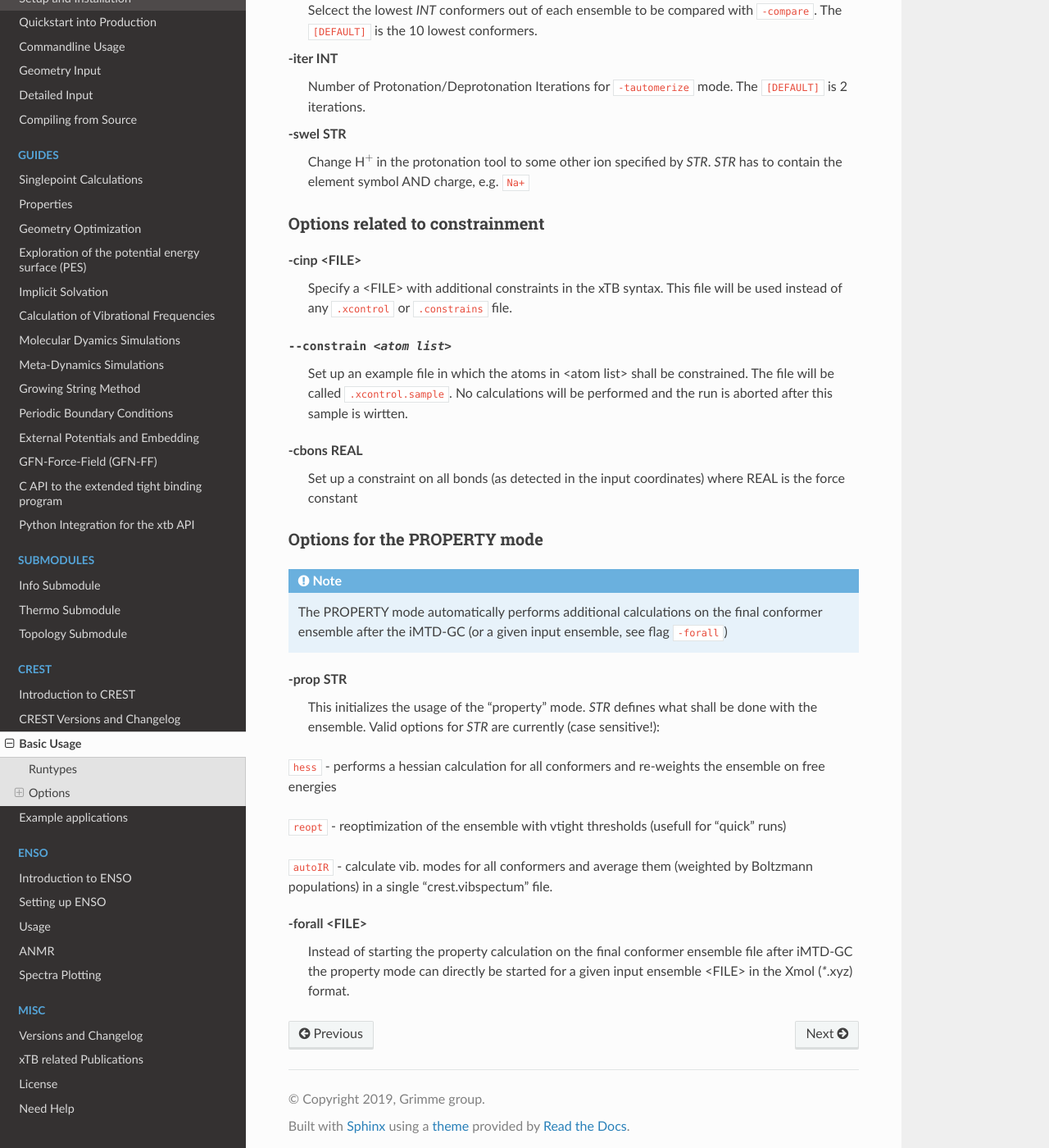
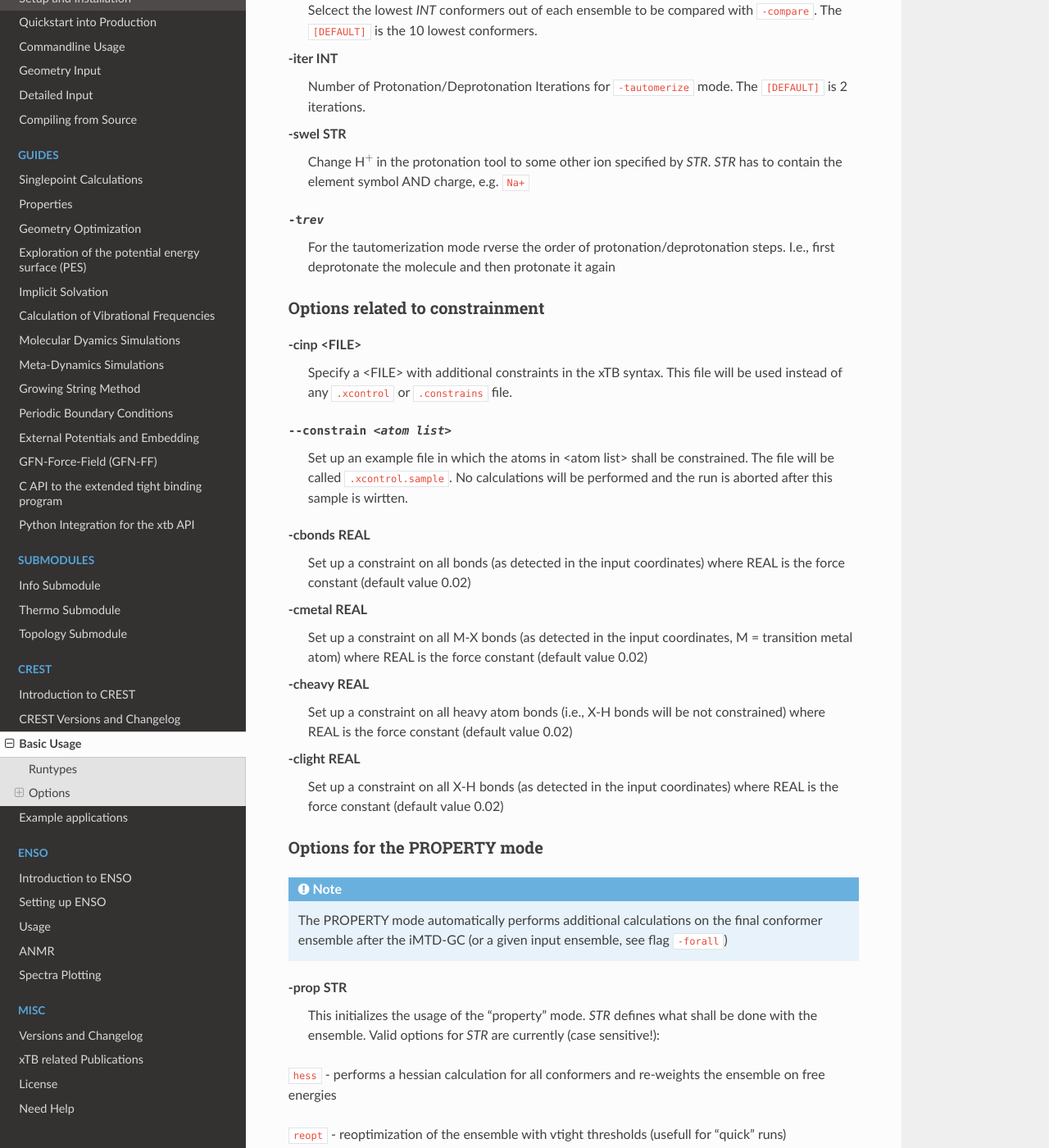
Before and after one commit to grimme-lab/xtb_docs, a Sphinx documentation site: the page built from source/crestcmd.rst, in a window 1280 px wide and 1400 px high, scrolled down 7244 px. Shown: the whole window at 82% size. Built offline with Sphinx 7.4.7 and the Read the Docs theme 2.0.0, drawn with Linux system fonts in a browser that asks for light colours.

Commit message:
Update crestcmd.rst

```diff
--- a/source/crestcmd.rst
+++ b/source/crestcmd.rst
@@ -323,6 +323,10 @@
      Change H\ :math:`^+` in the protonation tool to some other ion specified by *STR*.
      *STR* has to contain the element symbol AND charge, e.g. ``Na+``
 
+-trev
+ For the tautomerization mode rverse the order of protonation/deprotonation steps.
+ I.e., first deprotonate the molecule and then protonate it again
+
 
 Options related to constrainment
 --------------------------------
@@ -335,9 +339,21 @@
     The file will be called ``.xcontrol.sample``. No calculations will be performed
     and the run is aborted after this sample is wirtten.
 
--cbons REAL
+-cbonds REAL
     Set up a constraint on all bonds (as detected in the input coordinates)
-    where REAL is the force constant
+    where REAL is the force constant (default value 0.02)
+
+-cmetal REAL
+    Set up a constraint on all M-X bonds (as detected in the input coordinates, M = transition metal atom)
+    where REAL is the force constant (default value 0.02)
+
+-cheavy REAL
+    Set up a constraint on all heavy atom bonds (i.e., X-H bonds will be not constrained)
+    where REAL is the force constant (default value 0.02)
+
+-clight REAL
+    Set up a constraint on all X-H bonds (as detected in the input coordinates)
+    where REAL is the force constant (default value 0.02)
 
 Options for the PROPERTY mode
 -----------------------------
```
